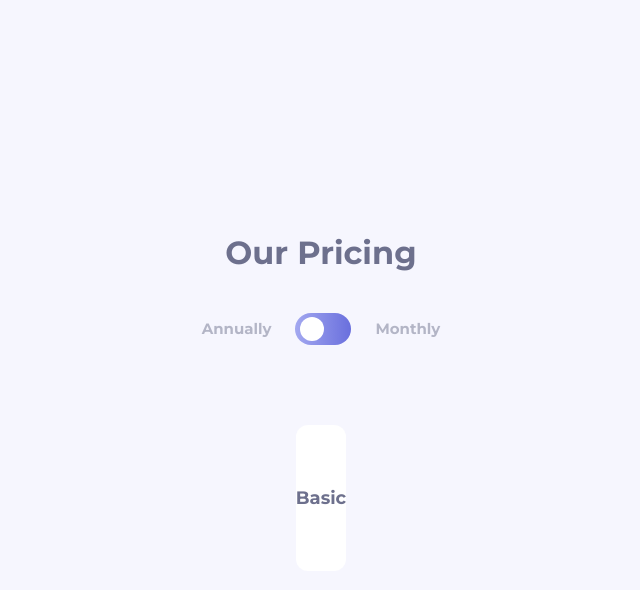
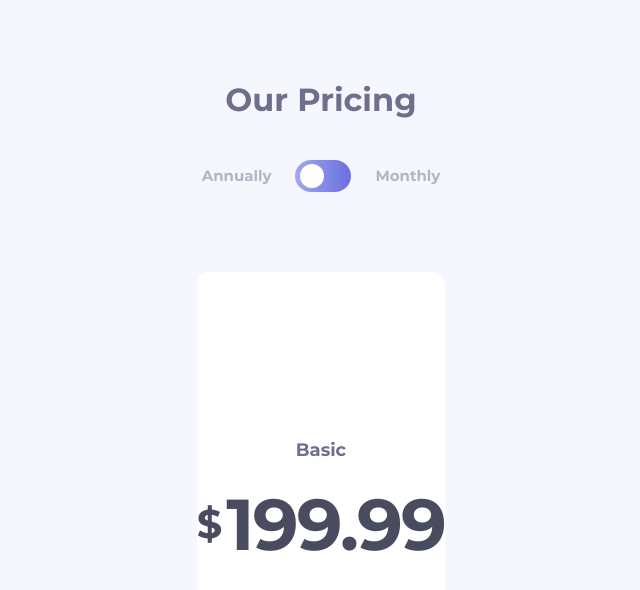
Before and after one commit to YokoMentor/pricing-component-toggle-tailwind, a React (Vite) app: page / in a window 1280 px wide. Shown: the top 590 px of the page, without its empty margins (319-959 px from the left). Built offline with nearby package versions, Linux system fonts and the light colour scheme.

Commit message:
Adjusted price according to mock-up

```diff
--- a/src/App.jsx
+++ b/src/App.jsx
@@ -14,7 +14,13 @@ function App() {
           </div>
       </div>
       <div className='flex flex-col justify-center items-center'>
-        <div className='flex flex-col justify-center items-center bg-white rounded-xl h-[146px] text-primary-text text-lg'>Basic</div>
+        <div className='flex flex-col justify-center items-center bg-white rounded-xl h-[452px]'>
+          <h2 className='text-primary-text text-lg mb-6'>Basic</h2>
+          <div className='flex flex-row justify-center items-center text-price'>
+            <div className='text-[40px] mr-1'>$</div>
+            <div className='text-7xl tracking-tight'>199.99</div>
+          </div>
+        </div>
       </div>
     </div>
   )
--- a/tailwind.config.js
+++ b/tailwind.config.js
@@ -13,6 +13,7 @@ export default {
       "toggle-label": "hsl(234, 14%, 74%)",
       "primary-text": "hsl(233, 13%, 49%)",
       white: "#ffffff",
+      price: "hsl(232, 13%, 33%)",
     },
     fontFamily: {
       sans: ["Montserrat", "sans-serif"],
```
